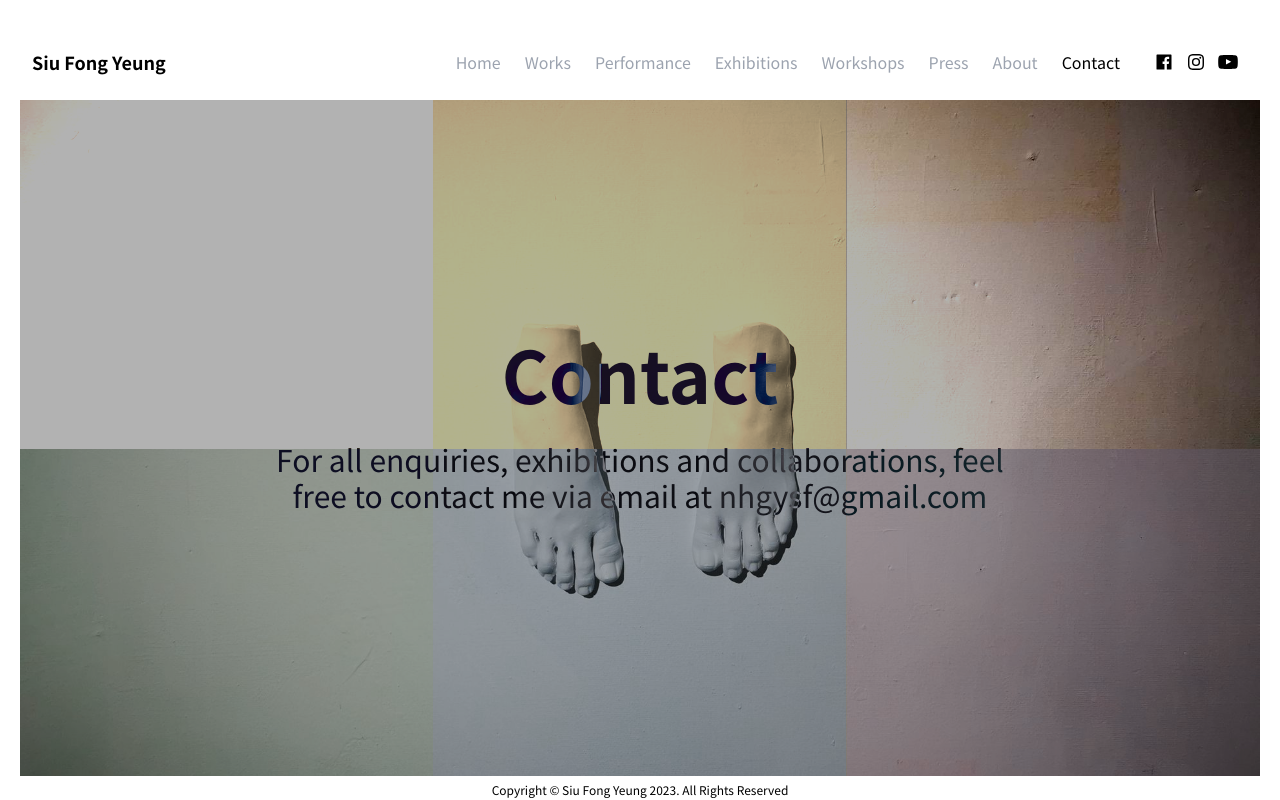
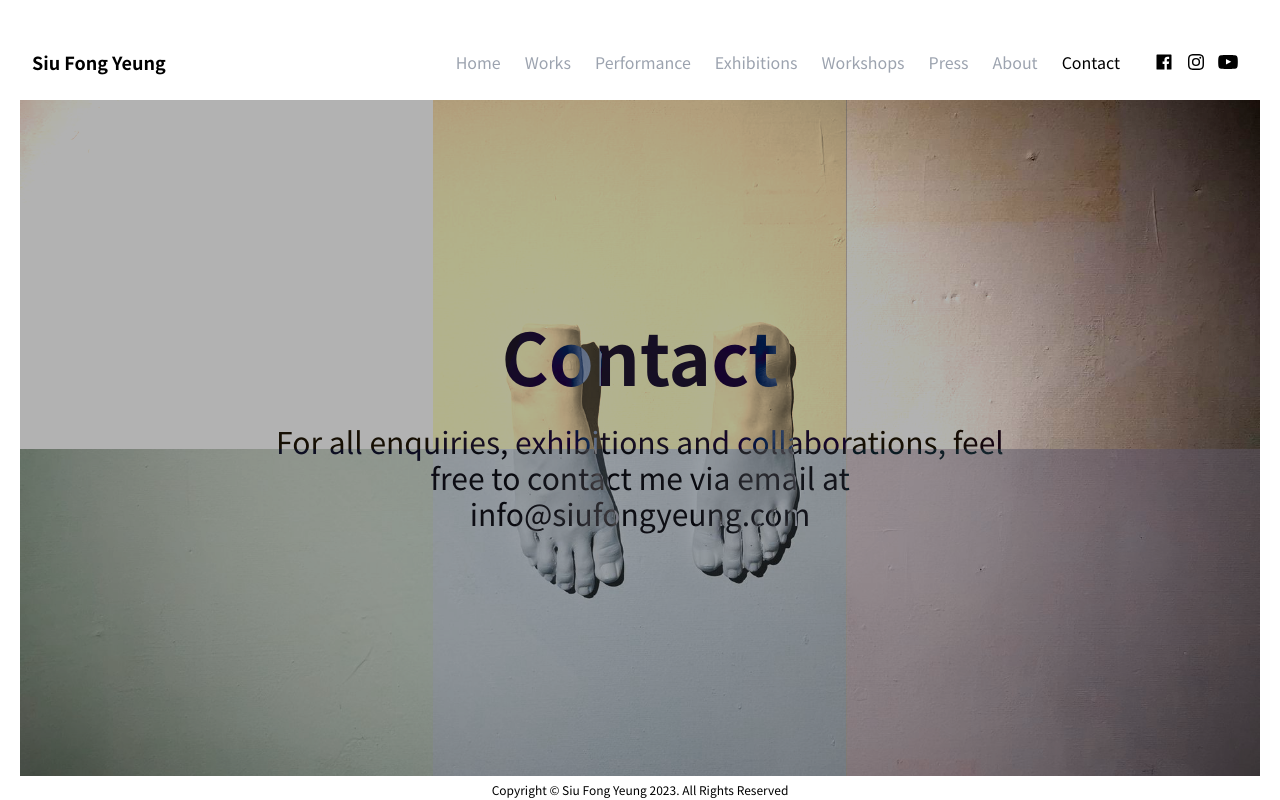
Before and after one commit to 2pies/ysf-personal-site, a Next.js app: page /contact in a window 1280 px wide. Built offline with nearby package versions, Linux system fonts and the light colour scheme.

Commit message:
update email

```diff
--- a/src/pages/contact.tsx
+++ b/src/pages/contact.tsx
@@ -39,7 +39,7 @@ export default function Index(props: staticPage<typeof getStaticProps>) {
             </h1>
             <p className="text-center text-xl mix-blend-difference md:w-2/3 md:text-3xl">
               {`For all enquiries, exhibitions and collaborations, feel free to contact me via email at `}
-              <a href="mailto:nhgysf@gmail.com">nhgysf@gmail.com</a>
+              <a href="mailto:info@siufongyeung.com">info@siufongyeung.com</a>
             </p>
           </div>
         </div>
```
